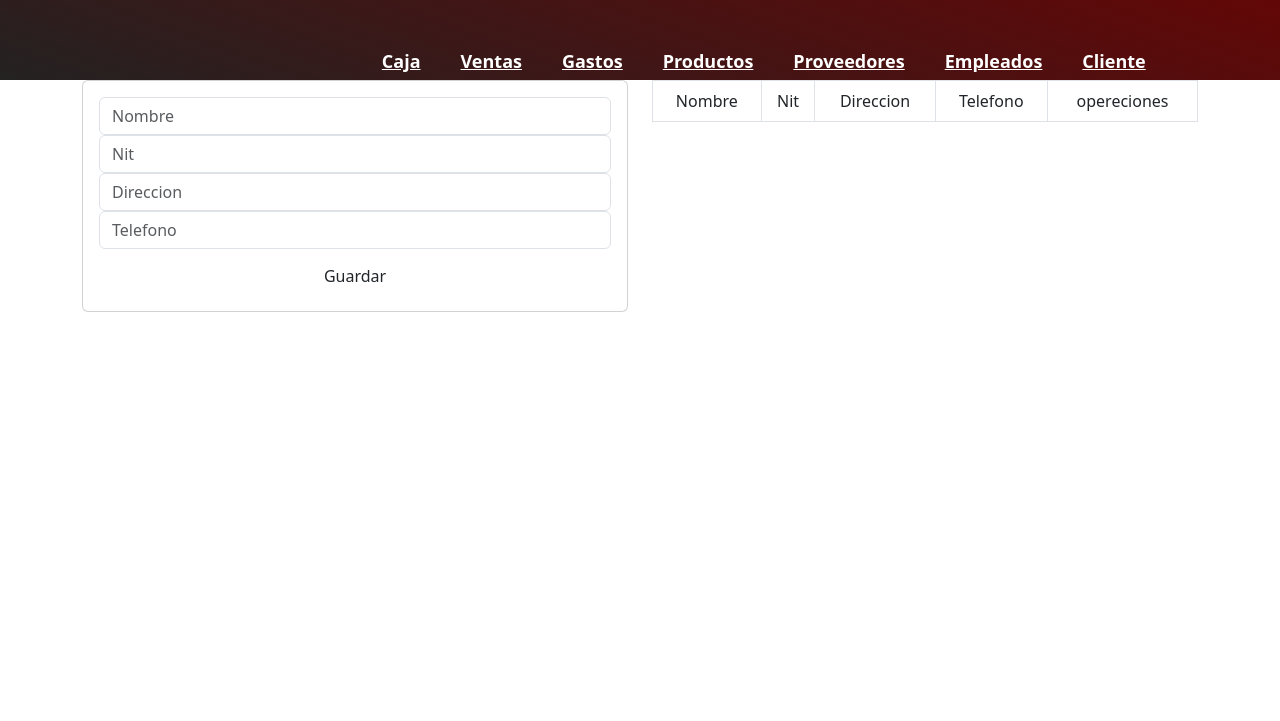
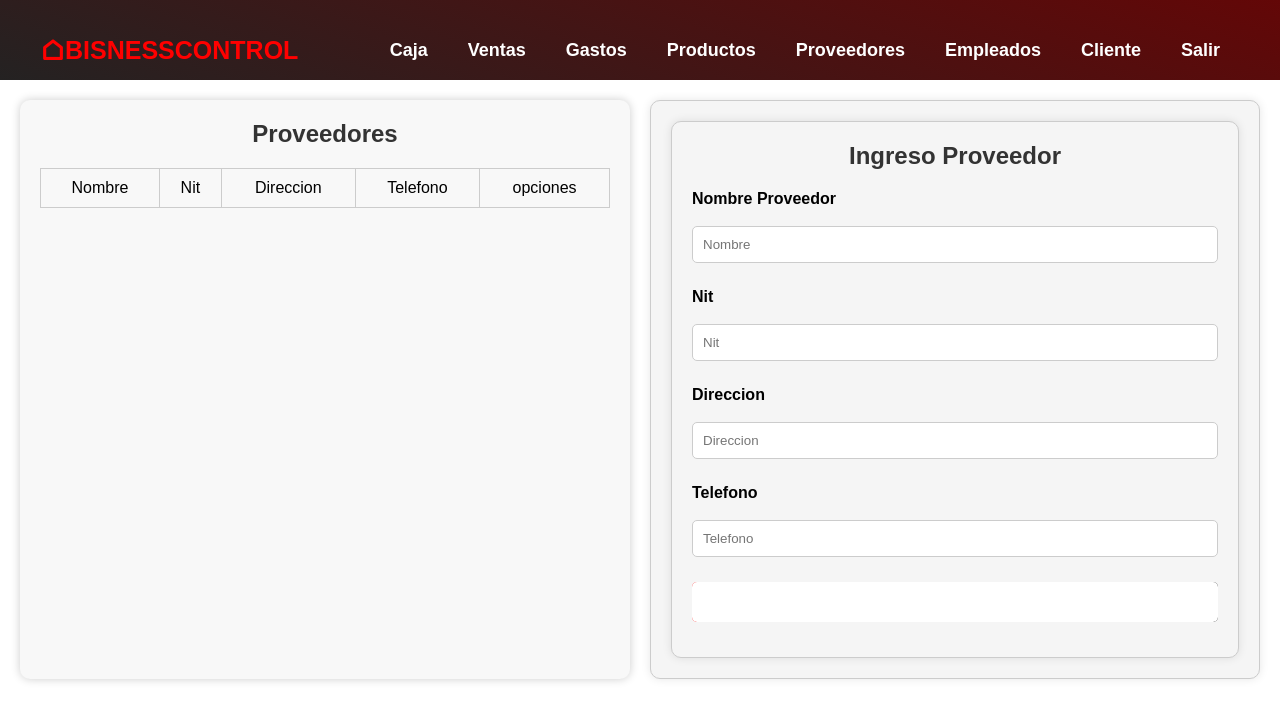
Before and after one commit to jlrssrlj/semillero, a Flask app: page /proveedores in a window 1280 px wide. Shown: the top 721 px of the page. Run offline with Flask 3, Linux system fonts and the light colour scheme; data that the repository does not hold is empty; some libraries are stand-ins or nearby versions.

Commit message:
proveedores estilos

```diff
--- a/Templates/edit_producto.html
+++ b/Templates/edit_producto.html
@@ -7,11 +7,11 @@
     <meta charset="UTF-8">
     <meta name="viewport" content="width=device-width, initial-scale=1.0">
     <link rel="stylesheet" href="../static/css/editar.css">
-    <title>Document</title>
+    <title>Editar</title>
 </head>
 <body>
     <div class="container1" >
-        <h3 class="titulo">Editar Producto</h3>
+        <h3 class="titulo">Actualizar Producto</h3>
         <div class="contenedor-form" >
             <form action="/actualizar_producto/{{producto.0}}" method="POST" >
                 <div class="from-group">
--- a/Templates/proveedores.html
+++ b/Templates/proveedores.html
@@ -7,41 +7,18 @@
 <head>
     <meta charset="UTF-8">
     <meta name="viewport" content="width=device-width, initial-scale=1.0">
+    <link href="https://cdn.jsdelivr.net/npm/remixicon@3.5.0/fonts/remixicon.css" rel="stylesheet">
+    <link rel="stylesheet" href="../static/css/estilos.css">
     <title>Proveedores</title>
-    <link rel="stylesheet" href="https://cdn.jsdelivr.net/npm/bootstrap@5.3.0/dist/css/bootstrap.min.css">
-    <script src="https://cdn.jsdelivr.net/npm/bootstrap@5.0.2/dist/js/bootstrap.bundle.min.js" integrity="sha384-MrcW6ZMFYlzcLA8Nl+NtUVF0sA7MsXsP1UyJoMp4YLEuNSfAP+JcXn/tWtIaxVXM" crossorigin="anonymous"></script>
 
 </head>
 
 <body>
 
-    <div class="container">
-        <div class="row text-center">
-            <div class="col-md-6">
-                <div class="card card-body">
-                    <form action='/agregar_proveedor' method="POST" >
-                        <div class="from-group">
-                            <input type"text" name="nombre" placeholder="Nombre"  class="form-control" >
-                        </div>
-                        <div class="from-group">
-                            <input type"text" name="nit" placeholder="Nit"  class="form-control">
-                        </div>
-                        <div class="from-group">
-                            <input type"text" name="direccion" placeholder="Direccion"  class="form-control" >
-                        </div>
-                        <div class="from-group">
-                            <input type"text" name="telefono" placeholder="Telefono"  class="form-control" >
-                        </div>
-                        <div class="from-group d-grid gap-2 pt-2 ">
-                            <button type="submit"class="btn btn-succes btn-block" >
-                                Guardar
-                            </button>
-                        </div>
-                    </form>
-                </div>
-            </div>
 
-            <div class="col-md-6">
+        <div class="container-form">
+            <div class="table-section">
+                <h3 class="titulo">Proveedores</h3>
                 <table class="table table-striped table-bordered bg-white tables-sm">
                     <thead>
                         <tr>
@@ -49,7 +26,7 @@
                             <td>Nit</td>
                             <td>Direccion</td>
                             <td>Telefono</td>
-                            <td>opereciones</td>
+                            <td>opciones</td>
 
                         </tr>
                     </thead>
@@ -61,18 +38,43 @@
                             <td> {{row.3}}</td>
                             <td> {{row.4}}</td>
                             <td>
-                                <a href="/editar_proveedores/{{row.0}} " class="btn btn-secondary " >Editar</a>
-                                <a href="/eliminar_proveedores/{{row.0}} " class="btn btn-danger  btn-delete" >Eliminar</a>
+                                <a href="/editar_proveedores/{{row.0}} "  ><i class="ri-edit-line"></a>
+                                <a href="/eliminar_proveedores/{{row.0}} "  ><i class="ri-delete-bin-line"></i></a>
                             </td>
                         </tr>
                         {%endfor%}
                     </tbody>
                 </table>
             </div>
+            <div class="form-section">
+                <div class="contenedor-form">
+                    <h3 class="titulo">Ingreso Proveedor</h3>
+                    <form action='/agregar_proveedor' method="POST" >
+                        <div class="input-form">
+                            <label for="nombre">Nombre Proveedor</label><br><input type"text" name="nombre" placeholder="Nombre"  class="form-control" >
+                        </div>
+                        <div class="input-form">
+                            <label for="nit">Nit</label><br><input type"text" name="nit" placeholder="Nit"  class="form-control">
+                        </div>
+                        <div class="input-form">
+                            <label for="Direccion">Direccion</label><br><input type"text" name="direccion" placeholder="Direccion"  class="form-control" >
+                        </div>
+                        <div class="input-form">
+                            <label for="telefono">Telefono</label><br><input type"text" name="telefono" placeholder="Telefono"  class="form-control" >
+                        </div>
+                        <div class="input-form">
+                            <button type="submit"class="btn" >
+                                Guardar
+                            </button>
+                        </div>
+                    </form>
+                </div>
+            </div>
+
 
         </div>
 
-    </div>
+
 
 </body>
 
--- a/app.py
+++ b/app.py
@@ -130,13 +130,13 @@
 @app.route('/agregar_proveedor', methods=['POST'])
 def agregar_proveedor():
     if request.method == 'POST':
-        nombre = request.form['nombre']
+        nombrepro = request.form['nombre']
         nit = request.form['nit']
         direccion = request.form['direccion']
         telefono = request.form['telefono']
 
         cursor = conn.cursor()
-        cursor.execute("INSERT INTO proveedores (nombre, nit, direccion, telefono) VALUES (%s, %s, %s, %s)", (nombre, nit, direccion, telefono))
+        cursor.execute("INSERT INTO proveedores (nombrepro, nit, direccion, telefono) VALUES (%s, %s, %s, %s)", (nombrepro, nit, direccion, telefono))
         conn.commit()
         cursor.close()
     return redirect(url_for('proveedores'))
@@ -152,12 +152,12 @@
 @app.route('/actualizar/<id>', methods=["POST"])
 def update_contact(id):
     if request.method== 'POST':
-        nombre=request.form['nombre']
+        nombrepro=request.form['nombre']
         nit=request.form['nit']
         direccion=request.form['direccion']
         telefono=request.form['telefono']
         cur=conn.cursor(cursor_factory=psycopg2.extras.DictCursor)
-        cur.execute(""" UPDATE proveedores SET nombre=%s, nit=%s, direccion=%s, telefono=%s  WHERE idproveedores=%s""", (nombre,nit,direccion,telefono, id))
+        cur.execute(""" UPDATE proveedores SET nombrepro=%s, nit=%s, direccion=%s, telefono=%s  WHERE idproveedores=%s""", (nombrepro,nit,direccion,telefono, id))
         conn.commit()
         return redirect(url_for('proveedores'))
 
```
Also changed, not shown: Templates/edit_proveedores.html (+18 -6 lines), Templates/principalaplicativo.html (+5 -2 lines).
